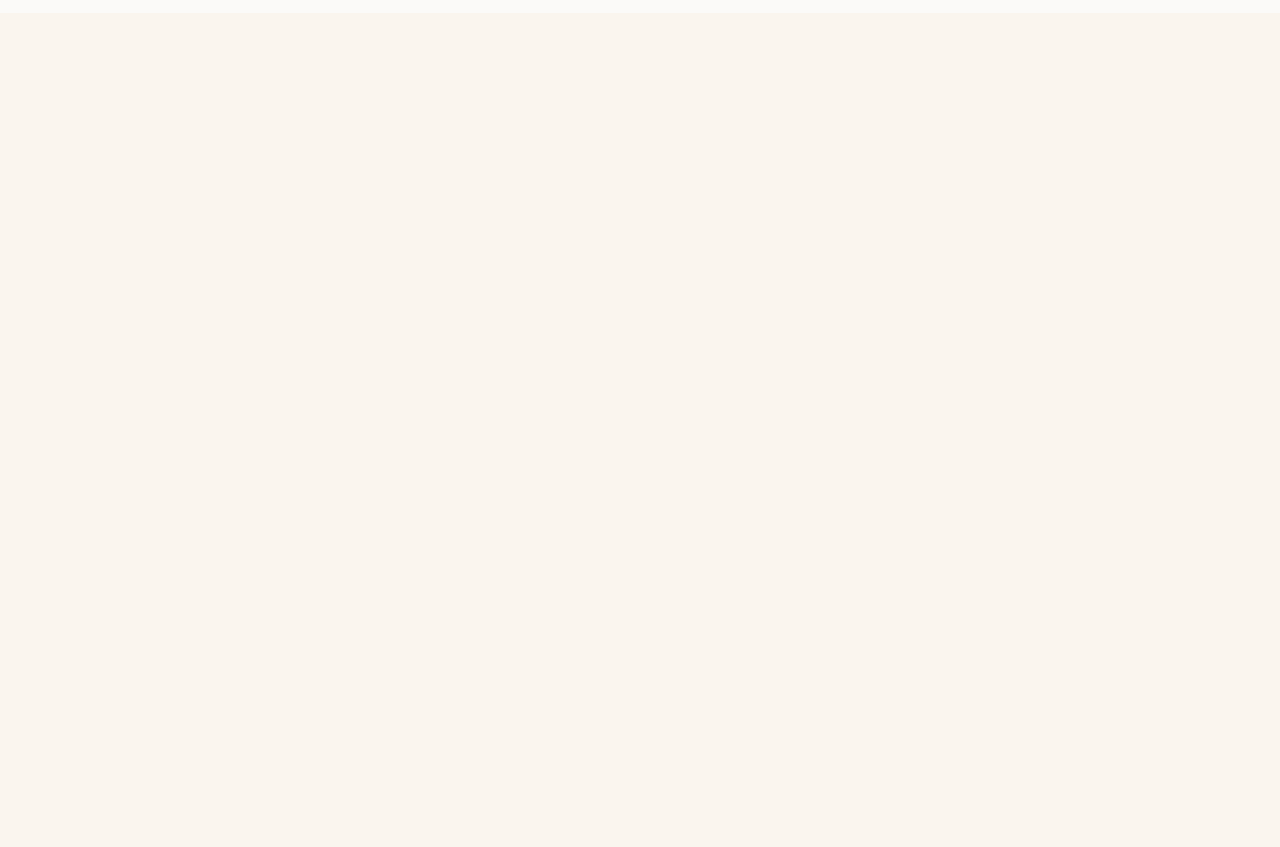
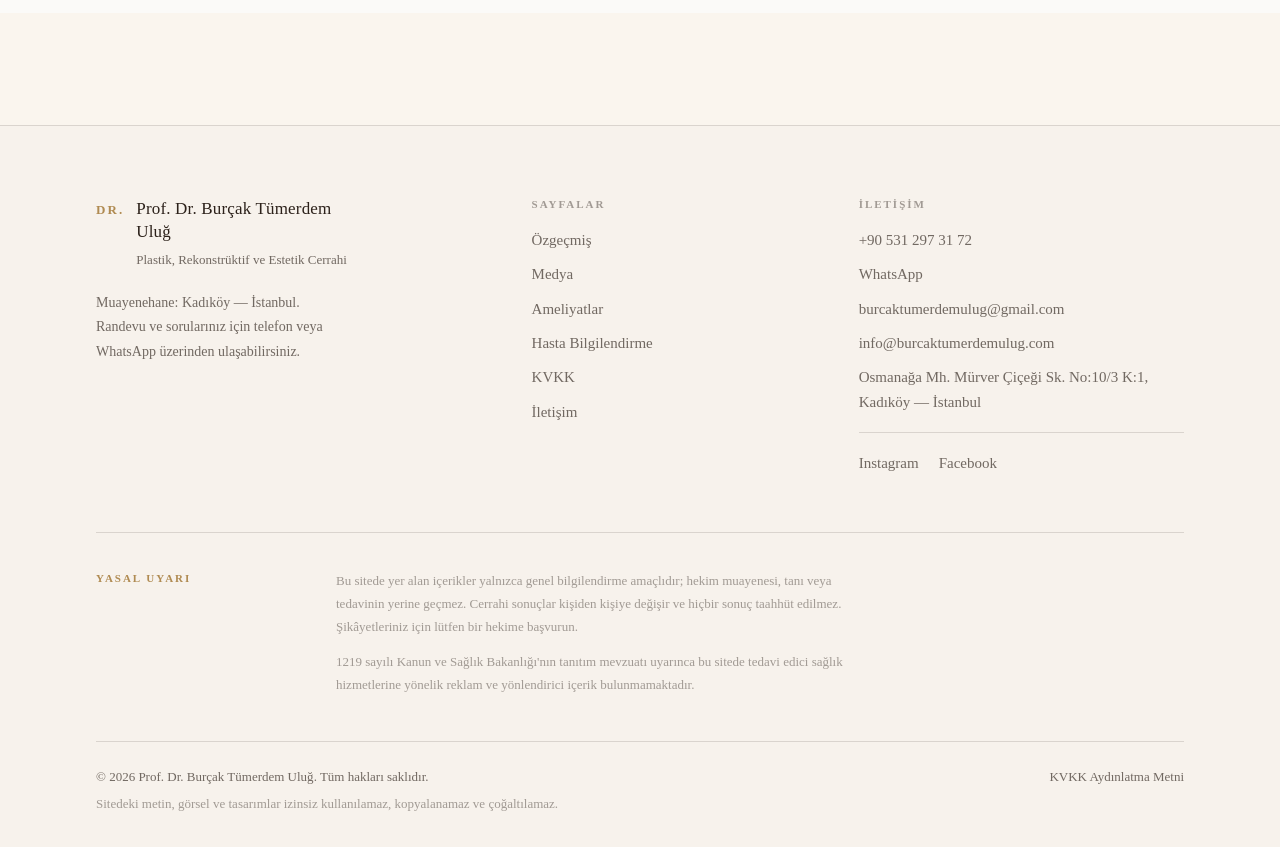
Before and after one commit to DorukUlug00/burcak-ulug-website, a Next.js app: page /iletisim in a window 1280 px wide. Shown: the part 960-1807 px from the top of the page. Before the commit the page ends 973 px from the top, so only its background shows below. Built offline with nearby package versions, Linux system fonts and the light colour scheme.

Commit message:
Footer added

```diff
--- a/app/layout.tsx
+++ b/app/layout.tsx
@@ -1,6 +1,9 @@
 import type { Metadata } from "next";
 import { Abril_Fatface, Archivo } from "next/font/google";
 import "./globals.css";
+import StickyNav from "@/components/StickyNav/StickyNav";
+import Footer from "@/components/Footer/Footer";
+import { BRAND, NAV } from "@/lib/site";
 
 const abril = Abril_Fatface({
   weight: "400",
@@ -28,7 +31,9 @@ export default function RootLayout({
   return (
     <html lang="tr">
       <body className={`${abril.variable} ${archivo.variable}`}>
+        <StickyNav monogram={BRAND.monogram} name={BRAND.name} items={NAV} />
         {children}
+        <Footer />
       </body>
     </html>
   );
--- a/app/page.tsx
+++ b/app/page.tsx
@@ -36,7 +36,6 @@ export default function Home() {
     <main className={styles.page}>
       {/* Navbar artık hero'nun DIŞINDA: sayfa boyunca sabit kalır
           ve hiçbir bölüm üzerine binemez. */}
-      <StickyNav monogram={BRAND.monogram} name={BRAND.name} items={NAV} />
 
       <section className={styles.hero}>
         <div className={styles.media}>
--- /dev/null
+++ b/components/Footer/Footer.module.css
@@ -0,0 +1,208 @@
+/* Renkler globals.css'teki değişkenlerden gelir.
+   Yedek değerler, değişken tanımlı değilse diye bırakıldı. */
+
+.footer {
+  --footer-ink: var(--ink, #2c211a);
+  --footer-soft: color-mix(in srgb, var(--footer-ink) 66%, transparent);
+  --footer-faint: color-mix(in srgb, var(--footer-ink) 42%, transparent);
+  --footer-rule: var(--hairline, rgba(44, 33, 26, 0.14));
+  --footer-accent: var(--gold, #b08b52);
+
+  margin-top: clamp(4rem, 10vw, 7rem);
+  padding-block: clamp(3rem, 6vw, 4.5rem) 2rem;
+  background: var(--sand-pale, #f7f2ec);
+  border-top: 1px solid var(--footer-rule);
+  color: var(--footer-ink);
+  font-size: 0.9375rem;
+}
+
+.inner {
+  max-width: 76rem;
+  margin-inline: auto;
+  padding-inline: var(--gutter, clamp(1.25rem, 5vw, 4rem));
+}
+
+/* ---------------- üst bölüm ---------------- */
+
+.columns {
+  display: grid;
+  gap: clamp(2.25rem, 5vw, 3.5rem);
+}
+
+.brandCol {
+  max-width: 34ch;
+}
+
+.brandLink {
+  display: inline-flex;
+  align-items: baseline;
+  gap: 0.75rem;
+  color: inherit;
+  text-decoration: none;
+}
+
+.monogram {
+  font-size: 0.8125rem;
+  font-weight: 600;
+  letter-spacing: 0.16em;
+  text-transform: uppercase;
+  color: var(--footer-accent);
+}
+
+.brandName {
+  display: block;
+  font-size: 1.0625rem;
+  line-height: 1.35;
+  letter-spacing: 0.01em;
+}
+
+.brandRole {
+  display: block;
+  margin-top: 0.35rem;
+  font-size: 0.8125rem;
+  line-height: 1.6;
+  color: var(--footer-soft);
+}
+
+.brandNote {
+  margin: 1.25rem 0 0;
+  font-size: 0.875rem;
+  line-height: 1.75;
+  text-wrap: pretty;
+  color: var(--footer-soft);
+}
+
+.colTitle {
+  margin: 0 0 1.1rem;
+  font-size: 0.6875rem;
+  font-weight: 600;
+  letter-spacing: 0.18em;
+  text-transform: uppercase;
+  color: var(--footer-faint);
+}
+
+.list,
+.social,
+.bottomLinks {
+  margin: 0;
+  padding: 0;
+  list-style: none;
+}
+
+.list > li + li {
+  margin-top: 0.6rem;
+}
+
+.social {
+  display: flex;
+  flex-wrap: wrap;
+  gap: 1.25rem;
+  margin-top: 1.1rem;
+  padding-top: 1.1rem;
+  border-top: 1px solid var(--footer-rule);
+}
+
+.link {
+  color: var(--footer-soft);
+  text-decoration: none;
+  line-height: 1.65;
+  transition: color 160ms ease;
+}
+
+.link:hover,
+.link:focus-visible {
+  color: var(--footer-accent);
+}
+
+.link:focus-visible {
+  outline: 2px solid var(--footer-accent);
+  outline-offset: 3px;
+  border-radius: 2px;
+}
+
+/* ---------------- yasal uyarı ---------------- */
+
+.notice {
+  display: grid;
+  gap: 0.75rem 3rem;
+  margin-top: clamp(2.5rem, 5vw, 3.5rem);
+  padding-top: clamp(1.75rem, 3vw, 2.25rem);
+  border-top: 1px solid var(--footer-rule);
+}
+
+.noticeTitle {
+  margin: 0;
+  font-size: 0.6875rem;
+  font-weight: 600;
+  letter-spacing: 0.18em;
+  text-transform: uppercase;
+  color: var(--footer-accent);
+}
+
+.noticeBody > p {
+  margin: 0;
+  max-width: 82ch;
+  font-size: 0.8125rem;
+  line-height: 1.8;
+  text-wrap: pretty;
+  color: var(--footer-faint);
+}
+
+.noticeBody > p + p {
+  margin-top: 0.7rem;
+}
+
+/* ---------------- telif satırı ---------------- */
+
+.bottom {
+  display: flex;
+  flex-wrap: wrap;
+  justify-content: space-between;
+  align-items: baseline;
+  gap: 0.75rem 2rem;
+  margin-top: clamp(2rem, 4vw, 2.75rem);
+  padding-top: 1.5rem;
+  border-top: 1px solid var(--footer-rule);
+}
+
+.copyright {
+  margin: 0;
+  font-size: 0.8125rem;
+  line-height: 1.7;
+  color: var(--footer-soft);
+}
+
+.ip {
+  display: block;
+  margin-top: 0.3rem;
+  color: var(--footer-faint);
+}
+
+.bottomLinks {
+  display: flex;
+  flex-wrap: wrap;
+  gap: 1.5rem;
+  font-size: 0.8125rem;
+}
+
+/* ---------------- kırılma noktaları ---------------- */
+
+@media (min-width: 720px) {
+  .columns {
+    grid-template-columns: 1.4fr 1fr 1.2fr;
+  }
+
+  .notice {
+    grid-template-columns: minmax(9rem, 12rem) 1fr;
+  }
+
+  .noticeTitle {
+    padding-top: 0.2rem;
+  }
+}
+
+@media (prefers-reduced-motion: reduce) {
+  .link {
+    transition: none;
+  }
+}
--- /dev/null
+++ b/components/Footer/Footer.tsx
@@ -0,0 +1,161 @@
+import Link from "next/link";
+
+import { BRAND, CONTACT, MAPS_URL, NAV } from "../../lib/site";
+import styles from "./Footer.module.css";
+
+/* Yasal metinler burada duruyor — site.ts'e koymadım çünkü
+   bu metinlerin bir hukuk danışmanı tarafından gözden geçirilmesi gerekir.
+   Değişiklik yapmak istediğinde tek yer burası. */
+const LEGAL = {
+  noticeTitle: "Yasal uyarı",
+  notice: [
+    "Bu sitede yer alan içerikler yalnızca genel bilgilendirme amaçlıdır; hekim muayenesi, tanı veya tedavinin yerine geçmez. Cerrahi sonuçlar kişiden kişiye değişir ve hiçbir sonuç taahhüt edilmez. Şikâyetleriniz için lütfen bir hekime başvurun.",
+    "1219 sayılı Kanun ve Sağlık Bakanlığı'nın tanıtım mevzuatı uyarınca bu sitede tedavi edici sağlık hizmetlerine yönelik reklam ve yönlendirici içerik bulunmamaktadır.",
+  ],
+  rights: "Tüm hakları saklıdır.",
+  ip: "Sitedeki metin, görsel ve tasarımlar izinsiz kullanılamaz, kopyalanamaz ve çoğaltılamaz.",
+};
+
+export default function Footer() {
+  /* Sunucuda render edilir. Sayfa tamamen statik derleniyorsa
+     bu yıl derleme anında sabitlenir — sorun olursa sayfaya
+     `export const revalidate = 86400;` ekle. */
+  const year = new Date().getFullYear();
+
+  return (
+    <footer className={styles.footer}>
+      <div className={styles.inner}>
+        <div className={styles.columns}>
+          {/* ---- marka ---- */}
+          <div className={styles.brandCol}>
+            <Link href="/" className={styles.brandLink}>
+              <span className={styles.monogram} aria-hidden="true">
+                {BRAND.monogram}
+              </span>
+              <span>
+                <span className={styles.brandName}>{BRAND.name}</span>
+                <span className={styles.brandRole}>{BRAND.role}</span>
+              </span>
+            </Link>
+
+            <p className={styles.brandNote}>
+              Muayenehane: {CONTACT.address.district}. Randevu ve sorularınız
+              için telefon veya WhatsApp üzerinden ulaşabilirsiniz.
+            </p>
+          </div>
+
+          {/* ---- site haritası ---- */}
+          <nav className={styles.col} aria-label="Site haritası">
+            <h2 className={styles.colTitle}>Sayfalar</h2>
+
+            <ul className={styles.list}>
+              {NAV.map((item) => (
+                <li key={item.href}>
+                  <Link href={item.href} className={styles.link}>
+                    {item.label}
+                  </Link>
+                </li>
+              ))}
+            </ul>
+          </nav>
+
+          {/* ---- iletişim ---- */}
+          <div className={styles.col}>
+            <h2 className={styles.colTitle}>İletişim</h2>
+
+            <ul className={styles.list}>
+              <li>
+                <a href={`tel:${CONTACT.phoneRaw}`} className={styles.link}>
+                  {CONTACT.phoneDisplay}
+                </a>
+              </li>
+
+              <li>
+                <a
+                  href={CONTACT.whatsappUrl}
+                  className={styles.link}
+                  target="_blank"
+                  rel="noopener noreferrer"
+                >
+                  WhatsApp
+                </a>
+              </li>
+
+              {CONTACT.emails.map((email) => (
+                <li key={email}>
+                  <a href={`mailto:${email}`} className={styles.link}>
+                    {email}
+                  </a>
+                </li>
+              ))}
+
+              <li>
+                <a
+                  href={MAPS_URL}
+                  className={styles.link}
+                  target="_blank"
+                  rel="noopener noreferrer"
+                >
+                  {CONTACT.address.line}, {CONTACT.address.district}
+                </a>
+              </li>
+            </ul>
+
+            <ul className={styles.social}>
+              <li>
+                <a
+                  href={CONTACT.instagramUrl}
+                  className={styles.link}
+                  target="_blank"
+                  rel="noopener noreferrer"
+                >
+                  Instagram
+                </a>
+              </li>
+
+              <li>
+                <a
+                  href={CONTACT.facebookUrl}
+                  className={styles.link}
+                  target="_blank"
+                  rel="noopener noreferrer"
+                >
+                  Facebook
+                </a>
+              </li>
+            </ul>
+          </div>
+        </div>
+
+        {/* ---- yasal uyarı ---- */}
+        <section className={styles.notice} aria-labelledby="footer-legal">
+          <h2 className={styles.noticeTitle} id="footer-legal">
+            {LEGAL.noticeTitle}
+          </h2>
+
+          <div className={styles.noticeBody}>
+            {LEGAL.notice.map((paragraph) => (
+              <p key={paragraph.slice(0, 24)}>{paragraph}</p>
+            ))}
+          </div>
+        </section>
+
+        {/* ---- telif satırı ---- */}
+        <div className={styles.bottom}>
+          <p className={styles.copyright}>
+            © {year} {BRAND.name}. {LEGAL.rights}
+            <span className={styles.ip}>{LEGAL.ip}</span>
+          </p>
+
+          <ul className={styles.bottomLinks}>
+            <li>
+              <Link href="/kvkk" className={styles.link}>
+                KVKK Aydınlatma Metni
+              </Link>
+            </li>
+          </ul>
+        </div>
+      </div>
+    </footer>
+  );
+}
```
